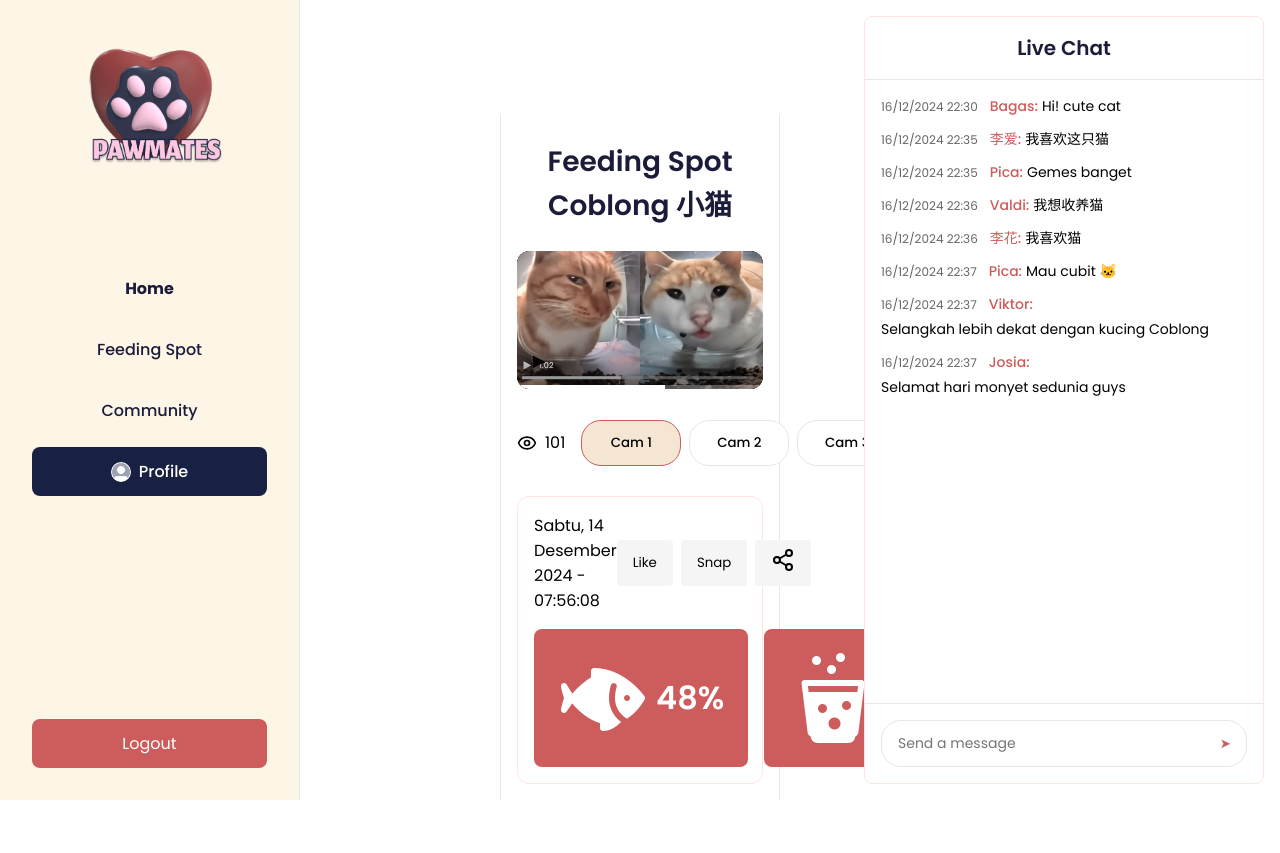
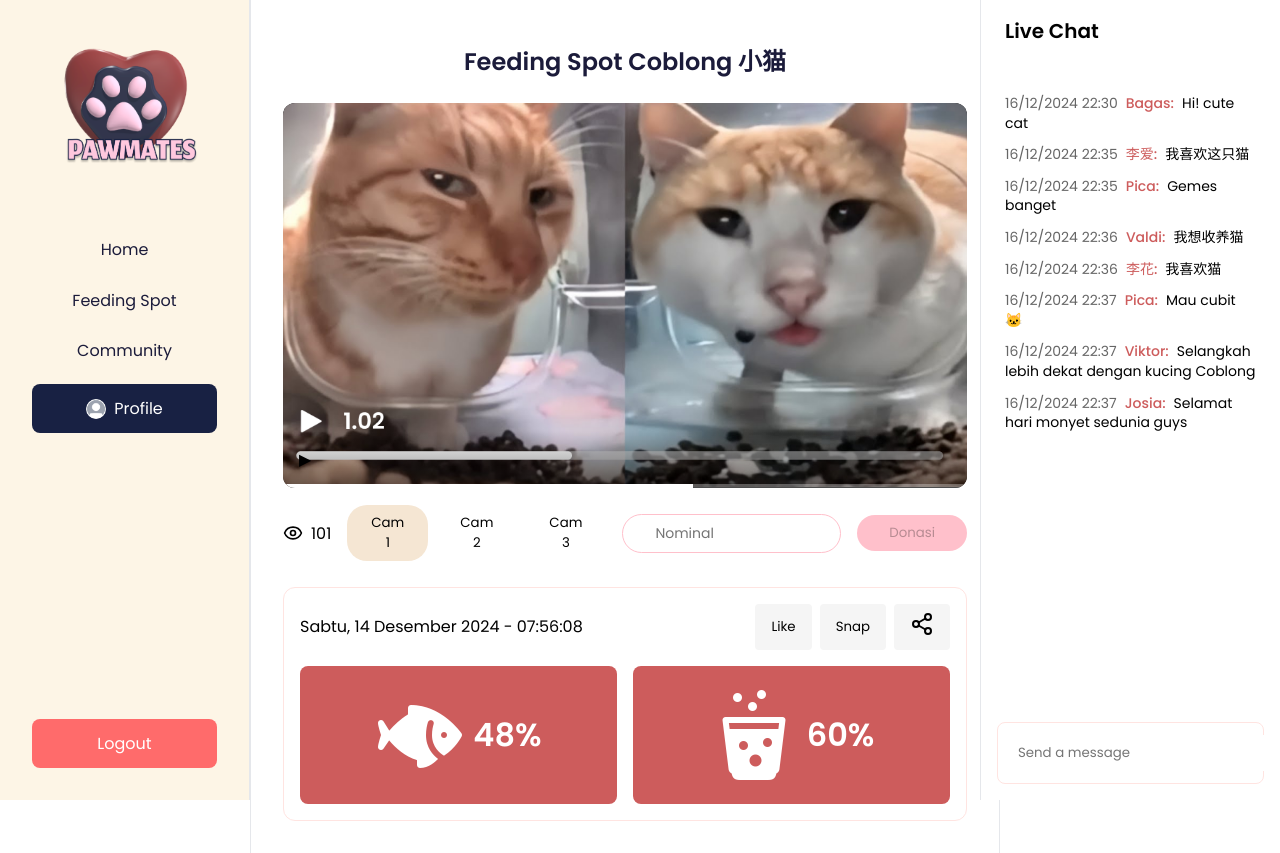
Before and after one commit to tvaldig/pawmates-lasti, a React (Create React App) app in the folder client/: page /home in a window 1280 px wide. Before the commit the page ends 800 px from the top, so only its background shows below. Built offline with nearby package versions, Linux system fonts and the light colour scheme; sample sign-in values are in the browser's storage.

Commit message:
fixed all styling

```diff
--- a/client/src/home.css
+++ b/client/src/home.css
@@ -11,11 +11,9 @@
   min-height: 100vh;
   background-color: white;
   position: relative;
-    width: 100vw;
-    height: 100vh;
 }
 
-  /* Tampilan Sidebar */
+/* Sidebar Styles */
 .sidebar {
   position: fixed;
   left: 0;
@@ -23,9 +21,10 @@
   bottom: 0;
   width: 250px;
   background-color: #f2e8cf;
-    padding: 2rem;
+  padding: 1rem;
   display: flex;
   flex-direction: column;
+  justify-content: space-around;
   gap: 2rem;
   border-right: 1px solid #E5E7EB;
   z-index: 10;
@@ -37,9 +36,9 @@
     margin-bottom: 1rem;
 }
 
-  .logo {
-    width: 250px;
-    height: auto;
+.logo{
+    width: 200px;
+    height: 300px;
 }
 
 nav-link {
@@ -51,21 +50,19 @@
   transition: background-color 0.2s;
 }
 
-  .navigation {
+.navigation{
     display: flex;
     flex-direction: column;
     gap: 1rem;
   }
-
 .nav-link {
-    padding: 0.5rem 1rem;
+    padding: 0.75rem 1rem;
     text-decoration: none;
     color: #1B1B3A;
-    border-radius: 6px;
+    border-radius: 8px;
     font-weight: 500;
     transition: background-color 0.2s;
 }
-
 .nav-link:hover {
   background-color: rgba(205, 92, 92, 0.1);
 }
@@ -99,11 +96,10 @@
 /* Main Content Styles */
 .main-content {
   flex: 1;
-    margin-left: 500px;
-    margin-top: auto;
-    margin-right: 500px;
+  margin-left: 250px;
+  margin-right: 280px;
   background-color: white;
-    padding: 1rem;
+  padding: 2rem;
   min-width: 0;
   border-left: 1px solid #E5E7EB;
   border-right: 1px solid #E5E7EB;
@@ -111,7 +107,7 @@
 }
 
 .page-title {
-    font-size: 1.75rem;
+  font-size: 1.5rem;
   font-weight: 600;
   color: #1B1B3A;
   margin-bottom: 1.5rem;
@@ -120,27 +116,17 @@
 .video-container {
   width: 100%;
   position: relative;
-    margin-bottom: 1rem;
-    border-radius: 12px;
-    overflow: hidden;
-  }
-  .video-wrapper {
-    position: relative;
-    width: 100%;
-    padding-top: 56.25%; /* 16:9 Aspect Ratio */
+  aspect-ratio: 16/9;
   background: black;
   border-radius: 12px;
   overflow: hidden;
+  margin-bottom: 1rem;
 }
 
 .video-feed {
-    position: absolute;
-    top: 0;
-    left: 0;
   width: 100%;
   height: 100%;
-    object-fit: contain; /* Changed to contain to prevent stretching */
-    background-color: black;
+  object-fit: cover;
 }
 
 .video-controls-overlay {
@@ -178,9 +164,9 @@
   display: flex;
   align-items: center;
   gap: 1rem;
-    margin: 1rem 0;
-    padding: 0.5rem 0;
+  margin-bottom: 1.5rem;
 }
+
 .views {
   display: flex;
   align-items: center;
@@ -195,24 +181,18 @@
 .camera-controls {
   display: flex;
   gap: 0.5rem;
-    flex: 1;
-    max-width: 400px;
 }
 
 .cam-button {
-    flex: 1;
-    padding: 0.75rem 1.5rem;
-    border: 1px solid #E5E7EB;
+  padding: 0.5rem 1.5rem;
+  border: none;
   border-radius: 20px;
   background-color: white;
   cursor: pointer;
-    font-weight: 500;
-    min-width: 100px;
 }
 
 .cam-active {
   background-color: #F5E6D3;
-    border-color: #CD5C5C;
 }
 
 .donate-button {
@@ -286,29 +266,28 @@
   right: 0;
   top: 0;
   bottom: 0;
-    width: 400px;
-    background-color: white;
+  width: 300px;
+  background-color: #ffffff;
+  padding: 1rem;
   display: flex;
   flex-direction: column;
-    border: 1px solid #FFE4E1;
-    border-radius: 8px;
-    margin: 1rem;
+  justify-content: space-around;
+  gap: 2rem;
+  border-left: 1px solid #E5E7EB;
+  z-index: 10;
 }
 
 .chat-title {
-    text-align: center;
-    padding: 1rem;
     font-size: 1.25rem;
     font-weight: 600;
-    color: #1B1B3A;
-    border-bottom: 1px solid #E5E7EB;
-    margin: 0;
+    margin-bottom: 1rem;
+    padding: 0 0.5rem;
   }
 
 .chat-messages {
     flex: 1;
     overflow-y: auto;
-    padding: 1rem;
+    padding: 0 0.5rem;
     display: flex;
     flex-direction: column;
     gap: 0.75rem;
@@ -316,59 +295,43 @@
 
 .chat-message {
 font-size: 0.875rem;
-    line-height: 1.5;
-    display: flex;
-    flex-wrap: wrap;
-    align-items: baseline;
-    gap: 0.25rem;
+line-height: 1.4;
 }
 
 .message-time {
 color: #666;
-    font-size: 0.75rem;
 margin-right: 0.5rem;
 }
 
 .message-author {
 color: #CD5C5C;
 font-weight: 500;
-  }
-
-  .message-text {
-    margin-left: 0;
-    width: 100%;
-    color: #1B1B3A;
+margin-right: 0.5rem;
 }
 
 .chat-input {
-    padding: 1rem;
-    border-top: 1px solid #E5E7EB;
-    position: relative;
+    margin-top: auto;
+    display: flex;
+    gap: 0.5rem;
+    padding: 0.75rem;
+    background-color: white;
+    border: 1px solid #FFE4E1;
+    border-radius: 8px;
 }
 
 .chat-input input {
-    width: 100%;
-    padding: 0.75rem 2.5rem 0.75rem 1rem;
-    border: 1px solid #E5E7EB;
-    border-radius: 20px;
+    flex: 1;
+    border: none;
     outline: none;
-    font-size: 0.875rem;
+    padding: 0.5rem;
 }
 
   .send-button {
-    position: absolute;
-    right: 1.5rem;
-    top: 50%;
-    transform: translateY(-50%);
     border: none;
     background: none;
     color: #CD5C5C;
     cursor: pointer;
-    padding: 0.5rem;
-  }
-
-  .send-button:hover {
-    color: #b44c4c;
+    font-size: 1.25rem;
 }
 /* Base styles */
 .container {
@@ -378,7 +341,7 @@
 
   /* Sidebar styles */
   .sidebar {
-      width: 300px;
+    width: 250px;
     background-color: #FDF5E6;
     padding: 2rem;
     display: flex;
@@ -399,38 +362,28 @@
 }
 
   /* Navigation menu styles */
-/* Navigation menu styles */
 .nav-menu {
   display: flex;
   flex-direction: column;
-  gap: 0.75rem;
-  margin-top: 2rem;
+  gap: 1rem;
 }
 
 .nav-item {
   width: 100%;
-  padding: 0.75rem;
+  margin: auto;
+  padding: 0.30rem;
   text-align: center;
   background: none;
   border: none;
-  font-weight: 500;
+  font-style: bold;
   border-radius: 8px;
   font-size: 1rem;
   color: #1B1B3A;
   cursor: pointer;
-  transition: all 0.2s ease;
+  transition: background-color 0.2s ease;
 }
 
 .nav-item:hover {
-  background-color: rgba(205, 92, 92, 0.1);
-}
-
-.nav-item.active {
-  font-weight: bold;
-  color: #1B1B3a;
-}
-
-.nav-item.active:hover {
   background-color: rgba(205, 92, 92, 0.1);
 }
   /* Profile button specific styles */
@@ -457,15 +410,15 @@
 
 /* Logout button styles */
 .logout-btn {
-    margin-top: auto;
   width: 100%;
   padding: 0.75rem;
-    background-color: #CD5C5C;
+  background-color: #FF6B6B; /* Adjusted to match the image */
   color: white;
   border: none;
   border-radius: 8px;
   font-size: 1rem;
   cursor: pointer;
+  margin-top: auto;
   transition: background-color 0.2s ease;
 }
 
--- a/client/src/index.css
+++ b/client/src/index.css
@@ -5,6 +5,7 @@ body {
     sans-serif;
   -webkit-font-smoothing: antialiased;
   -moz-osx-font-smoothing: grayscale;
+  min-height: 100vh;
 }
 
 code {
--- a/client/src/login.css
+++ b/client/src/login.css
@@ -1,66 +1,45 @@
-/* Global Styles */
-body {
-  margin: 0;
-  padding: 0;
-  font-family: "Poppins", sans-serif;
-  background: linear-gradient(to bottom, #ffffff, #ffdee9);
-  height: 100vh;
-  display: flex;
-  align-items: center;
-  justify-content: center;
-  position: relative;
+/* Joy image styling */
+.joy-image {
+  position: absolute;
+  top: 0;
+  left: 0;
+  width: 20vw;
+  max-width: 300px;
+  height: auto;
+  opacity: 0.5;
 }
 
-body::before,
-body::after {
-  content: "";
+/* Cat image styling */
+.cat-image {
   position: absolute;
-  background-size: contain;
-  background-repeat: no-repeat;
+  top: 0;
+  right: 0;
+  width: 300px;
+  height: auto;
   opacity: 0.5;
-  z-index: -1;
+  z-index: 2;
 }
 
-body::before {
-  content: "";
-  background-image: url("./assets/Joy.png");
-  background-size: contain;
-  background-repeat: no-repeat;
-  background-position: top left;
-  position: absolute;
-  width: 20vw;
-  height: 20vw;
-  max-width: 300px;
-  max-height: 300px;
-  top: 0;
-  left: 0;
-  z-index: -1;
-}
-
-body::after {
-  background-image: url("./assets/Cat.png");
-  width: 300px;
-  height: 300px;
-  top: 0%;
-  right: 0%;
-}
-
-/* Container with Cat Backgrounds */
+/* Login Container */
 .login-container {
   position: relative;
-  width: 90%;
-  max-width: 700px;
-  min-height: 500px;
-  background-color: transparent;
+  width: 100%;
+  background: linear-gradient(to bottom, #ffffff, #ffdee9);
   border-radius: 12px;
   box-shadow: 0 4px 20px rgba(0, 0, 0, 0.1);
-  padding: 40px 20px;
+  z-index: 0;
   display: flex;
   flex-direction: column;
   align-items: center;
   justify-content: center;
   overflow: hidden;
+  padding: 2rem;
 }
+
+/* Other styles remain the same */
+
+
+
 
 /* Login Form */
 .login-form {
@@ -114,6 +93,7 @@ p {
   color: #f55a5a;
   text-align: right;
   text-decoration: none;
+  margin-left: 40px;
   margin-bottom: 20px;
   background: none;
   border: none;
@@ -175,9 +155,10 @@ p {
     width: 100%;
     padding: 10px;
   }
-
+  .cat-image{
+    width: 20%;
+  }
   .login-container {
-    padding: 20px;
     min-height: 400px;
   }
 
@@ -233,9 +214,7 @@ p {
     font-size: 18px;
   }
 
-  .login-container {
-    padding: 10px;
-  }
+
 
   .logo {
     width: 80px;
--- a/client/src/signup.css
+++ b/client/src/signup.css
@@ -1,65 +1,64 @@
-body {
-  margin: 0;
-  padding: 0;
-  font-family: "Poppins", sans-serif;
-  background: linear-gradient(to bottom, #ffffff, #ffdee9);
-  height: 100vh;
-  display: flex;
-  align-items: center;
-  justify-content: center;
+/* Joy image styling */
+.joy-image {
+  position: absolute;
+  top: 0;
+  left: 0;
+  width: 20vw;
+  max-width: 300px;
+  height: auto;
+  opacity: 0.5;
 }
 
-body::before,
-body::after {
-  content: "";
+/* Cat image styling */
+.cat-image {
   position: absolute;
-  background-size: contain;
-  background-repeat: no-repeat;
+  top: 0;
+  right: 0;
+  width: 300px;
+  height: auto;
   opacity: 0.5;
-  z-index: -1;
+  z-index: 2;
 }
 
-body::before {
-  background-image: url("./assets/Joy.png");
-  width: 300px;
-  height: 300px;
-  top: 0%;
-  left: 0%;
-}
-
-body::after {
-  background-image: url("./assets/Cat.png");
-  width: 300px;
-  height: 300px;
-  top: 0%;
-  right: 0%;
-}
 
 /* Container with Cat Backgrounds */
 .signup-container {
   position: relative;
-  width: 90%;
-  max-width: 700px;
-  min-height: 600px;
-  background-color: transparent;
-  border-radius: 12px;
-  box-shadow: 0 4px 20px rgba(0, 0, 0, 0.1);
-  padding: 40px 20px;
+  width: 100%;
+  background: linear-gradient(to bottom, #ffffff, #ffdee9);
+  z-index: 0;
   display: flex;
+  min-height: 100vh;
   flex-direction: column;
   align-items: center;
   justify-content: center;
   overflow: hidden;
+  padding: 4rem;
+  box-sizing: border-box;
 }
 
 /* Signup Form */
 .signup-form {
   display: flex;
-  flex-direction: column; /* Stack items vertically */
-  align-items: center; /* Center items horizontally */
+  flex-direction: column; /* Stack elements vertically */
+  align-items: center;
   justify-content: center;
-  text-align: center; /* Center-align text */
+  text-align: center;
   width: 100%;
+  max-width: 400px; /* Optional: Limit the form's width */
+  margin: 0 auto; /* Center the form horizontally */
+}
+
+/* Input Fields */
+.input-field {
+  width: 100%; /* Full width within the form container */
+  padding: 12px;
+  margin: 10px 0; /* Add spacing between input fields */
+  border: 1px solid #ccc;
+  border-radius: 6px;
+  font-size: 14px;
+  font-family: "Poppins", sans-serif;
+  box-sizing: border-box; /* Ensure padding doesn't affect total width */
 }
 
 /* Logo */
@@ -85,22 +84,12 @@ p {
   text-align: center;
 }
 
-/* Input Fields */
-.input-field {
-  width: 90%;
-  max-width: 400px;
-  padding: 12px;
-  margin: 10px 0;
-  border: 1px solid #ccc;
-  border-radius: 6px;
-  font-size: 14px;
-  font-family: "Poppins", sans-serif;
-}
 
 /* Signup Button */
 .signup-button {
   width: 90%;
   max-width: 400px;
+  margin-top: 25px;
   padding: 12px;
   background-color: #b23a3a;
   color: #fff;
@@ -150,10 +139,6 @@ p {
     font-size: 14px;
   }
 
-  .signup-container {
-    min-height: 500px;
-    padding: 30px 15px;
-  }
 
   body::before,
   body::after {
--- a/client/src/signup.js
+++ b/client/src/signup.js
@@ -1,6 +1,8 @@
 import React, {useState} from "react";
 import "./signup.css";
 import logo from "./assets/pawmateslogo.png";
+import Cat from "./assets/Cat.png"
+import Joy from "./assets/Joy.png"
 import { useNavigate } from "react-router-dom";
 import toast, {Toaster} from "react-hot-toast";
 
@@ -33,11 +35,13 @@ function Signup() {
   };
   return (
     <div className="signup-container">
+
+    <img src={Joy} alt="Joy" class="joy-image" />
+           <img src={Cat} alt="Cat" class="cat-image" />
       <Toaster />
       {/* Signup Form */}
       <div className="signup-form">
-        <h1>Welcome back,</h1>
-        <p>Sign up to join us!</p>
+      <h1>Register now!</h1>
         <img src={logo} alt="Pawmates Logo" className="logo" />
         <form
   onSubmit={(e) => {
```
Also changed, not shown: client/src/login.js (+6 -2 lines). Lines whose indentation alone changed are shown as unchanged.
